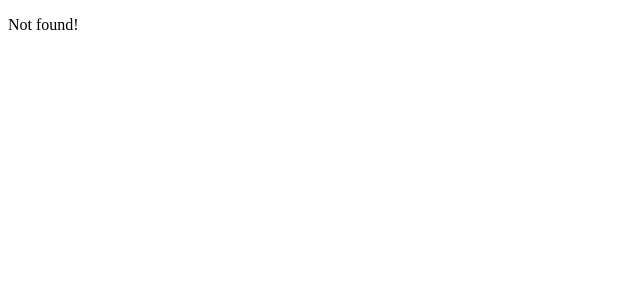
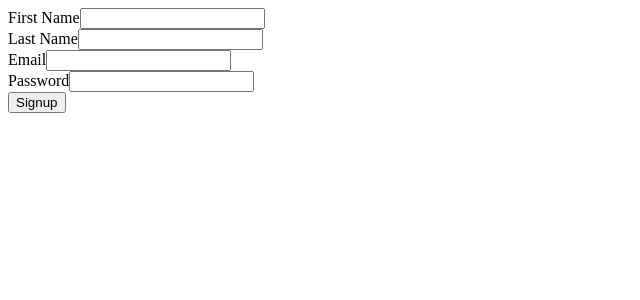
Before and after one commit to fccoelho7/boilerplate, a React (Create React App) app in the folder app/: page /signup in a window 1280 px wide. Shown: the top 300 px of the page, without its empty margins (0-640 px from the left). Built offline with nearby package versions, Linux system fonts and the light colour scheme.

Commit message:
Add signup screen

```diff
--- a/app/src/Root.jsx
+++ b/app/src/Root.jsx
@@ -11,15 +11,17 @@ function Root() {
 
   useEffect(() => {
     async function fetchUser() {
-      await dispatch(getProfile())
+      try {
+        if (!auth.user) await dispatch(getProfile())
+      } catch {
+        navigate('/login')
+      }
     }
 
     fetchUser()
-
-    /* eslint-disable-next-line */
   }, [])
 
-  const onLogout = async () => {
+  const onLogout = () => {
     dispatch(logout())
     navigate('/login')
   }
--- a/app/src/Routes.jsx
+++ b/app/src/Routes.jsx
@@ -1,18 +1,16 @@
 import React from 'react'
-import { Routes, Route, Navigate, BrowserRouter } from 'react-router-dom'
+import { Routes, Route, BrowserRouter } from 'react-router-dom'
 
 import Root from './Root'
 import Login from './features/auth/Login'
-import { isAuthenticated } from './services/auth'
+import Signup from './features/auth/Signup'
 
 export default () => (
   <BrowserRouter>
     <Routes>
-      <Route
-        path="/"
-        element={isAuthenticated ? <Root /> : <Navigate to="/login" />}
-      />
+      <Route path="/" element={<Root />} />
       <Route path="/login" element={<Login />} />
+      <Route path="/signup" element={<Signup />} />
       <Route path="*" exact element={<p>Not found!</p>} />
     </Routes>
   </BrowserRouter>
--- a/app/src/features/auth/Login.jsx
+++ b/app/src/features/auth/Login.jsx
@@ -1,10 +1,11 @@
-import React from 'react'
+import React, { useEffect } from 'react'
 import { useDispatch, useSelector } from 'react-redux'
 import { Formik, Form, Field } from 'formik'
 import { useNavigate } from 'react-router-dom'
 import * as Yup from 'yup'
 
 import { login } from './reducer'
+import { isAuthenticated } from '../../services/auth'
 
 const LoginSchema = Yup.object().shape({
   email: Yup.string()
@@ -13,10 +14,14 @@ const LoginSchema = Yup.object().shape({
   password: Yup.string().required('Password required')
 })
 
-const Auth = () => {
+const Login = () => {
   const auth = useSelector(state => state.auth)
   const dispatch = useDispatch()
   const navigate = useNavigate()
+
+  useEffect(() => {
+    if (isAuthenticated()) navigate('/')
+  })
 
   return (
     <>
@@ -26,10 +31,7 @@ const Auth = () => {
           password: ''
         }}
         validationSchema={LoginSchema}
-        onSubmit={async values => {
-          await dispatch(login(values))
-          navigate('/')
-        }}
+        onSubmit={values => dispatch(login(values))}
       >
         {({ errors, touched }) => (
           <Form>
@@ -44,7 +46,10 @@ const Auth = () => {
               {errors.password && touched.password && <p>{errors.password}</p>}
             </div>
             <div className="errors">
-              {auth.errors && auth.errors.map(error => <p>{error.message}</p>)}
+              {auth.errors &&
+                auth.errors.map((error, idx) => (
+                  <p key={idx}>{error.message}</p>
+                ))}
             </div>
             <button type="submit">Login</button>
           </Form>
@@ -54,4 +59,4 @@ const Auth = () => {
   )
 }
 
-export default Auth
+export default Login
--- /dev/null
+++ b/app/src/features/auth/Signup.jsx
@@ -0,0 +1,84 @@
+import React, { useEffect } from 'react'
+import { useDispatch, useSelector } from 'react-redux'
+import { Formik, Form, Field } from 'formik'
+import { useNavigate } from 'react-router-dom'
+import * as Yup from 'yup'
+
+import { signup } from './reducer'
+import { isAuthenticated } from '../../services/auth'
+
+const SignupSchema = Yup.object().shape({
+  firstName: Yup.string()
+    .min(2, 'Too Short!')
+    .max(50, 'Too Long!')
+    .required('Required'),
+  lastName: Yup.string()
+    .min(2, 'Too Short!')
+    .max(50, 'Too Long!')
+    .required('Required'),
+  email: Yup.string()
+    .email('Invalid email')
+    .required('Required'),
+  password: Yup.string().required('Required')
+})
+
+const Signup = () => {
+  const auth = useSelector(state => state.auth)
+  const dispatch = useDispatch()
+  const navigate = useNavigate()
+
+  useEffect(() => {
+    if (isAuthenticated()) navigate('/')
+  })
+
+  return (
+    <>
+      <Formik
+        initialValues={{
+          firstName: '',
+          lastName: '',
+          email: '',
+          password: ''
+        }}
+        validationSchema={SignupSchema}
+        onSubmit={values => dispatch(signup(values))}
+      >
+        {({ errors, touched }) => (
+          <Form>
+            <div>
+              <label htmlFor="firstName">First Name</label>
+              <Field id="firstName" name="firstName" />
+              {errors.firstName && touched.firstName && (
+                <p>{errors.firstName}</p>
+              )}
+            </div>
+            <div>
+              <label htmlFor="lastName">Last Name</label>
+              <Field id="lastName" name="lastName" />
+              {errors.lastName && touched.lastName && <p>{errors.lastName}</p>}
+            </div>
+            <div>
+              <label htmlFor="email">Email</label>
+              <Field id="email" name="email" />
+              {errors.email && touched.email && <p>{errors.email}</p>}
+            </div>
+            <div>
+              <label htmlFor="password">Password</label>
+              <Field id="password" name="password" type="password" />
+              {errors.password && touched.password && <p>{errors.password}</p>}
+            </div>
+            <div className="errors">
+              {auth?.errors &&
+                auth?.errors.map((error, idx) => (
+                  <p key={idx}>{error.message}</p>
+                ))}
+            </div>
+            <button type="submit">Signup</button>
+          </Form>
+        )}
+      </Formik>
+    </>
+  )
+}
+
+export default Signup
--- a/app/src/features/auth/reducer.js
+++ b/app/src/features/auth/reducer.js
@@ -4,6 +4,8 @@ import api from '../../services/api'
 const GET_PROFILE = 'auth/GET_PROFILE'
 const LOGIN_SUCCESS = 'auth/LOGIN_SUCCESS'
 const LOGIN_FAILED = 'auth/LOGIN_FAILED'
+const SIGNUP_SUCCESS = 'auth/SIGNUP_SUCCESS'
+const SIGNUP_FAILED = 'auth/SIGNUP_FAILED'
 const LOGOUT = 'auth/LOGOUT'
 
 const initialState = {
@@ -15,17 +17,26 @@ const initialState = {
 export default function reducer(state = initialState, action = {}) {
   switch (action.type) {
     case LOGIN_SUCCESS:
-      const { user, token } = action.payload
-      localStorage.setItem('token', token)
-      return { user, errors: [] }
+      localStorage.setItem('token', action.payload.token)
+      return { user: action.payload.user, errors: [] }
+
     case LOGIN_FAILED:
-      const errors = action.payload
-      return { errors }
+      return { errors: action.payload }
+
+    case SIGNUP_SUCCESS:
+      localStorage.setItem('token', action.payload.token)
+      return { user: action.payload.user, errors: [] }
+
+    case SIGNUP_FAILED:
+      return { errors: [action.payload.error] }
+
     case GET_PROFILE:
       return { user: action.payload }
+
     case LOGOUT:
       localStorage.removeItem('token')
-      return { user: null }
+      return { ...state, user: null }
+
     default:
       return state
   }
@@ -42,9 +53,19 @@ export const login = payload => async dispatch => {
   }
 }
 
+export const signup = payload => async dispatch => {
+  try {
+    const { data } = await api.post('/signup', payload)
+    dispatch({ type: SIGNUP_SUCCESS, payload: data })
+  } catch (error) {
+    const { data } = error.response
+    dispatch({ type: SIGNUP_FAILED, payload: data })
+  }
+}
+
 export const logout = () => ({ type: LOGOUT })
 
 export const getProfile = () => async dispatch => {
   const { data } = await api.get('/me')
-  return dispatch({ type: GET_PROFILE, payload: data })
+  dispatch({ type: GET_PROFILE, payload: data })
 }
--- a/app/src/services/api.js
+++ b/app/src/services/api.js
@@ -1,8 +1,10 @@
 import axios from 'axios'
+
+import { getToken } from './auth'
 
 export default axios.create({
   baseURL: 'http://localhost:3333/api/v1',
   headers: {
-    Authorization: `Bearer ${localStorage.getItem('token')}`
+    Authorization: `Bearer ${getToken()}`
   }
 })
--- a/app/src/services/auth.js
+++ b/app/src/services/auth.js
@@ -1 +1,3 @@
-export const isAuthenticated = !!localStorage.getItem('token')
+export const getToken = () => localStorage.getItem('token')
+
+export const isAuthenticated = () => !!getToken()
```
Also changed, not shown: 2 other files (tests, documents, lock files or other folders).
